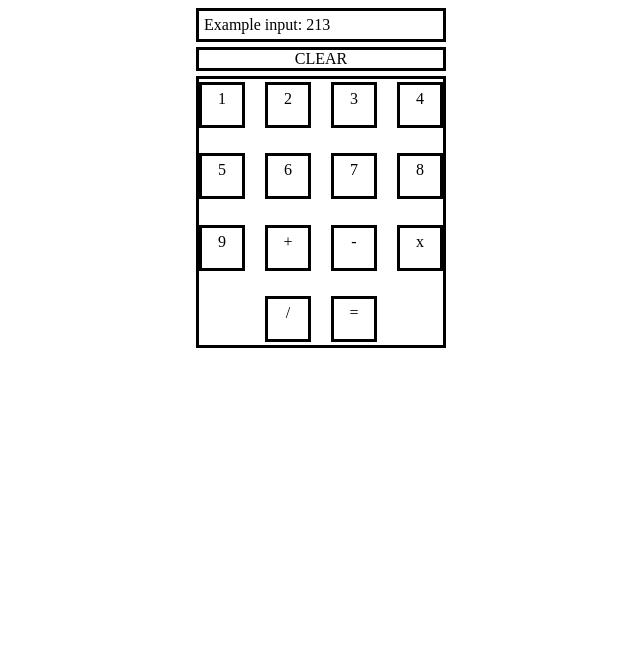
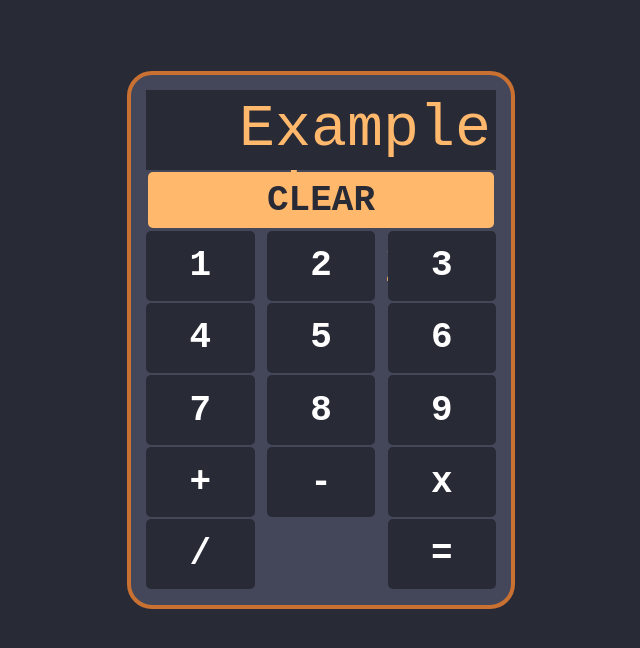
Before and after one commit to sujshah/darculator, a plain HTML site: page index.html in a window 1280 px wide. Shown: the whole page, without its empty margins (319-959 px from the left). Drawn offline with Linux system fonts and the light colour scheme.

Commit message:
Add css styling

```diff
--- a/style.css
+++ b/style.css
@@ -1,42 +1,110 @@
+html {
+    background-color: rgba(40,42,54);
+    color: white;
+    font-family: monospace;
+    font-size: 36px;
+    font-weight: bold;
+}
+
 .container {
     display: flex;
     justify-content: center;
-    align-items: flex-start;
+    align-items: center;
+    padding: 5%;
 }
 
 .calculator {
     display: flex;
     flex-direction: column;
-    width: 250px;
-    height: 340px;
+    width: 350px;
+    height: 500px;
     justify-content: center;
-    gap: 5px;
+    padding: 15px;
+    background-color: rgba(68,71,90);
+    border-radius: 25px;
+    border: solid 4px rgb(200, 113, 50);
 }
 
 .display {
-    border: solid black;
     padding: 5px;
+    margin: 0;
+    text-align: right;
+    height: 70px;
+    background-color: rgba(40,42,54);
+    color: #ffb86c;
+    font-size: 60px;
+    font-weight: normal;
 }
 
 .clear {
-    border: solid black;
-    text-align: center;
+    display: flex;
+    justify-content: center;
+    align-items: center;
+    background-color: #ffb86c;
+    height: 69.6px;
+    border-radius: 5px;
+    color: rgba(40,42,54);
+    margin: 2px;
 }
 
 .buttons {
-    border: solid black;
+    /*border: solid white;*/
+    margin: 0;
     display: flex;
-    gap: 20px;
-    height: 300px;
-    justify-content: center;
+    height: 90%;
+    justify-content: space-between;
     flex-wrap: wrap;
     align-items: center;
 }
 
+.left-buttons {
+    margin: 0;
+    display: flex;
+    flex-direction: column;
+    justify-content: center;
+    flex-wrap: wrap;
+    gap: 2px;
+    width: 75%;
+}
+
+.numbers {
+    display: flex;
+    flex-wrap: wrap;
+    justify-content: space-between;
+}
+
 .button {
-    border: solid black;
-    padding: 5px;
-    height: 30px;
-    width: 30px;
+    display: flex;
+    justify-content: center;
+    align-items: center;
+    /*border: solid black;*/
+    height: 70px;
+    width: 31%;
     text-align: center;
+    background-color: rgba(40,42,54);
+    border-radius: 5px;
 }
+
+.number {
+    margin: 2px;
+}
+
+.button.operator {
+    height: 70px;
+    width: 81.375px;
+    /*margin: 2px;*/
+    /*background-color: rgba(117, 180, 95, 0.8);*/
+    background-color: rgb(200, 113, 50);
+    color: black;
+}
+
+.operators {
+    height: 368px;
+    display: flex;
+    flex-direction: column;
+    justify-content: space-between;
+}
+
+.button.zero {
+    width: 64.5%;
+}
```
